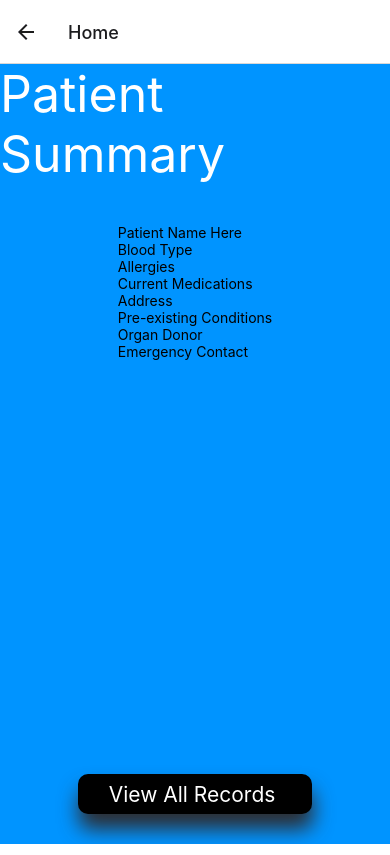
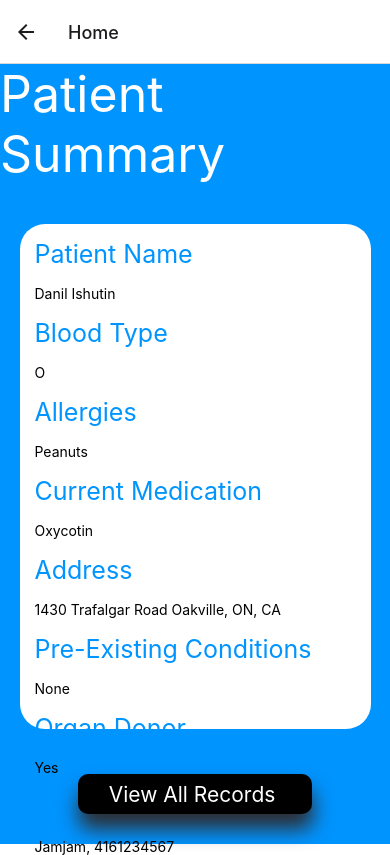
Before and after one commit to YohannTKuruvila/ChartMe, a React Native app: screen /Home in a window 390 px wide. Built offline with nearby package versions, Linux system fonts and the light colour scheme.

Commit message:
added SignUp button on Login view, fixed Summary

```diff
--- a/components/Home.js
+++ b/components/Home.js
@@ -15,19 +15,58 @@ const Home = ({ navigation }) => {
     <View style={styles.container}>
       <Text style={styles.titleText}>Patient Summary</Text>
 
-      <FlatList
-        data={[
-          { key: "Patient Name Here" },
-          { key: "Blood Type" },
-          { key: "Allergies" },
-          { key: "Current Medications" },
-          { key: "Address" },
-          { key: "Pre-existing Conditions" },
-          { key: "Organ Donor" },
-          { key: "Emergency Contact" },
-        ]}
-        renderItem={({ item }) => <Text style={styles.item}>{item.key}</Text>}
-      />
+      <View style={styles.innerContainer}>
+        <Text style={styles.headingText}>Patient Name</Text>
+        <View style={styles.row}>
+          <Text>
+            Danil Ishutin
+          </Text>
+        </View>
+        <Text style={styles.headingText}>Blood Type</Text>
+        <View style={styles.row}>
+          <Text>
+            O
+          </Text>
+        </View>
+        <Text style={styles.headingText}>Allergies</Text>
+        <View style={styles.row}>
+          <Text>
+            Peanuts
+          </Text>
+        </View>
+        <Text style={styles.headingText}>Current Medication</Text>
+        <View style={styles.row}>
+          <Text>
+            Oxycotin
+          </Text>
+        </View>
+        <Text style={styles.headingText}>Address</Text>
+        <View style={styles.row}>
+          <Text>
+            1430 Trafalgar Road
+            Oakville, ON, CA
+          </Text>
+        </View>
+        <Text style={styles.headingText}>Pre-Existing Conditions</Text>
+        <View style={styles.row}>
+          <Text>
+            None
+          </Text>
+        </View>
+        <Text style={styles.headingText}>Organ Donor</Text>
+        <View style={styles.row}>
+          <Text>
+            Yes
+          </Text>
+        </View>
+        <Text style={styles.headingText}>Emergency Contact</Text>
+        <View style={styles.row}>
+          <Text>
+            Jamjam, 4161234567
+          </Text>
+        </View>
+      </View>
+
 
       <TouchableOpacity
         style={styles.loginBtn}
@@ -45,6 +84,25 @@ const styles = StyleSheet.create({
     backgroundColor: "#0094FF",
     alignItems: "center",
     justifyContent: "center",
+  },
+  row: {
+    flexDirection: "row",
+    alignItems: "flex-start",
+    flexWrap: "wrap",
+    marginVertical: 1,
+    marginLeft: 15,
+  },
+  innerContainer: {
+    flex: 1,
+    backgroundColor: "white",
+    width: "90%",
+    borderRadius: 25,
+    marginBottom: 20,
+  },
+  headingText: {
+    fontSize: 25,
+    color: "#0094FF",
+    margin: 15,
   },
   loginBtn: {
     width: "60%",
--- a/components/Login.js
+++ b/components/Login.js
@@ -47,6 +47,13 @@ const Login = ({ navigation }) => {
       >
         <Text style={styles.loginText}>Login</Text>
       </TouchableOpacity>
+
+      <TouchableOpacity
+        style={styles.loginBtn}
+        onPress={() => navigation.navigate("SignUp")}
+      >
+        <Text style={styles.loginText}>Create Account</Text>
+      </TouchableOpacity>
     </View>
   );
 };
@@ -87,14 +94,13 @@ const styles = StyleSheet.create({
     height: 40,
     alignItems: "center",
     justifyContent: "center",
-    marginTop: 25,
-    marginBottom: 30,
+    marginTop: 10,
 
-    shadowColor: "rgba(46, 45, 49, 0.8)",
-    shadowOpacity: 1.5,
-    elevation: 8,
-    shadowRadius: 20,
-    shadowOffset: { width: 1, height: 15 },
+    // shadowColor: "rgba(46, 45, 49, 0.8)",
+    // shadowOpacity: 1,
+    // elevation: 8,
+    // shadowRadius: 20,
+    // shadowOffset: { width: 1, height: 15 },
   },
   loginText: {
     fontSize: 21,
```
